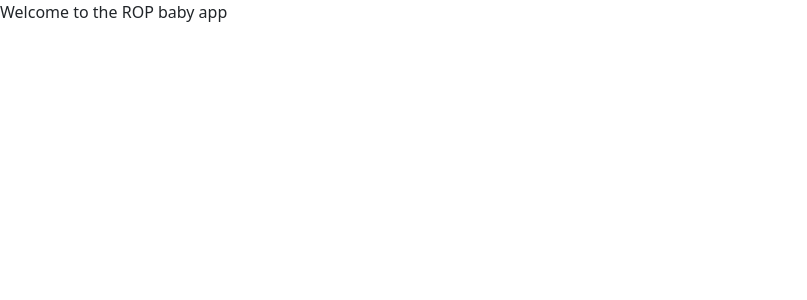
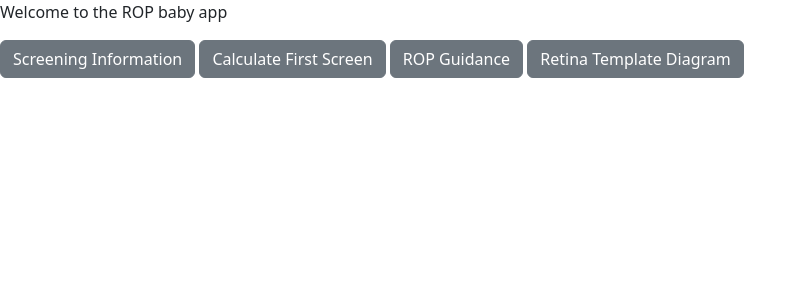
Before and after one commit to CallyKilduff123/ROP_app, a Flask app: page / in a window 1280 px wide. Shown: the top 300 px of the page, without its empty margins (0-807 px from the left). Run offline with Flask 3, Linux system fonts and the light colour scheme.

Commit message:
Added link to home page in Screening, Calculator, Guidance, Template and buttons to link to all pages added in Home

```diff
--- a/app.py
+++ b/app.py
@@ -13,6 +13,18 @@ def home():
 @app.route('/screening')
 def screening():
     return render_template('1_screening.html', title='Screening')
+
+@app.route('/calculator')
+def calculator():
+    return render_template('2_calculator.html', title='Calculator')
+
+@app.route('/guidance')
+def guidance():
+    return render_template('3_guidance.html', title='Guidance')
+
+@app.route('/template')
+def template():
+    return render_template('4_template.html', title='Template')
 
 
 
--- a/templates/1_screening.html
+++ b/templates/1_screening.html
@@ -2,4 +2,5 @@
 {% block body_content %}
 <p> eligibility information about screening - buttons to calculator and guidance and home </p>
 <!--add buttons to next pages-->
-{% endblock %}
+ <p><a href="{{ url_for('home') }}">Back to Home</a></p>
+{% endblock %}git
--- a/templates/2_calculator.html
+++ b/templates/2_calculator.html
@@ -2,4 +2,5 @@
 {% block body_content %}
 <p> calculator (PMA) and 1st screen date, link back, home and to guidance </p>
 <!--add buttons to next pages-->
+ <p><a href="{{ url_for('home') }}">Back to Home</a></p>
 {% endblock %}
--- a/templates/3_guidance.html
+++ b/templates/3_guidance.html
@@ -2,4 +2,5 @@
 {% block body_content %}
 <p> RCOphth guidance on ROP screening. Link back, home and to template </p>
 <!--add buttons to next pages-->
+ <p><a href="{{ url_for('home') }}">Back to Home</a></p>
 {% endblock %}
--- a/templates/4_template.html
+++ b/templates/4_template.html
@@ -2,4 +2,5 @@
 {% block body_content %}
 <p> fundus template to be downloaded. link back, home </p>
 <!--add buttons to next pages-->
+ <p><a href="{{ url_for('home') }}">Back to Home</a></p>
 {% endblock %}
--- a/templates/home.html
+++ b/templates/home.html
@@ -1,5 +1,10 @@
 {% extends "layout.html" %}
 {% block body_content %}
 <p> Welcome to the ROP baby app </p>
-<!--add buttons to next pages-->
+<a href="{{ url_for('screening') }}" class="btn btn-secondary">Screening Information</a>
+<a href="{{ url_for('calculator') }}" class="btn btn-secondary">Calculate First Screen</a>
+<a href="{{ url_for('guidance') }}" class="btn btn-secondary">ROP Guidance</a>
+<a href="{{ url_for('template') }}" class="btn btn-secondary">Retina Template Diagram</a>
+
+
 {% endblock %}
```
